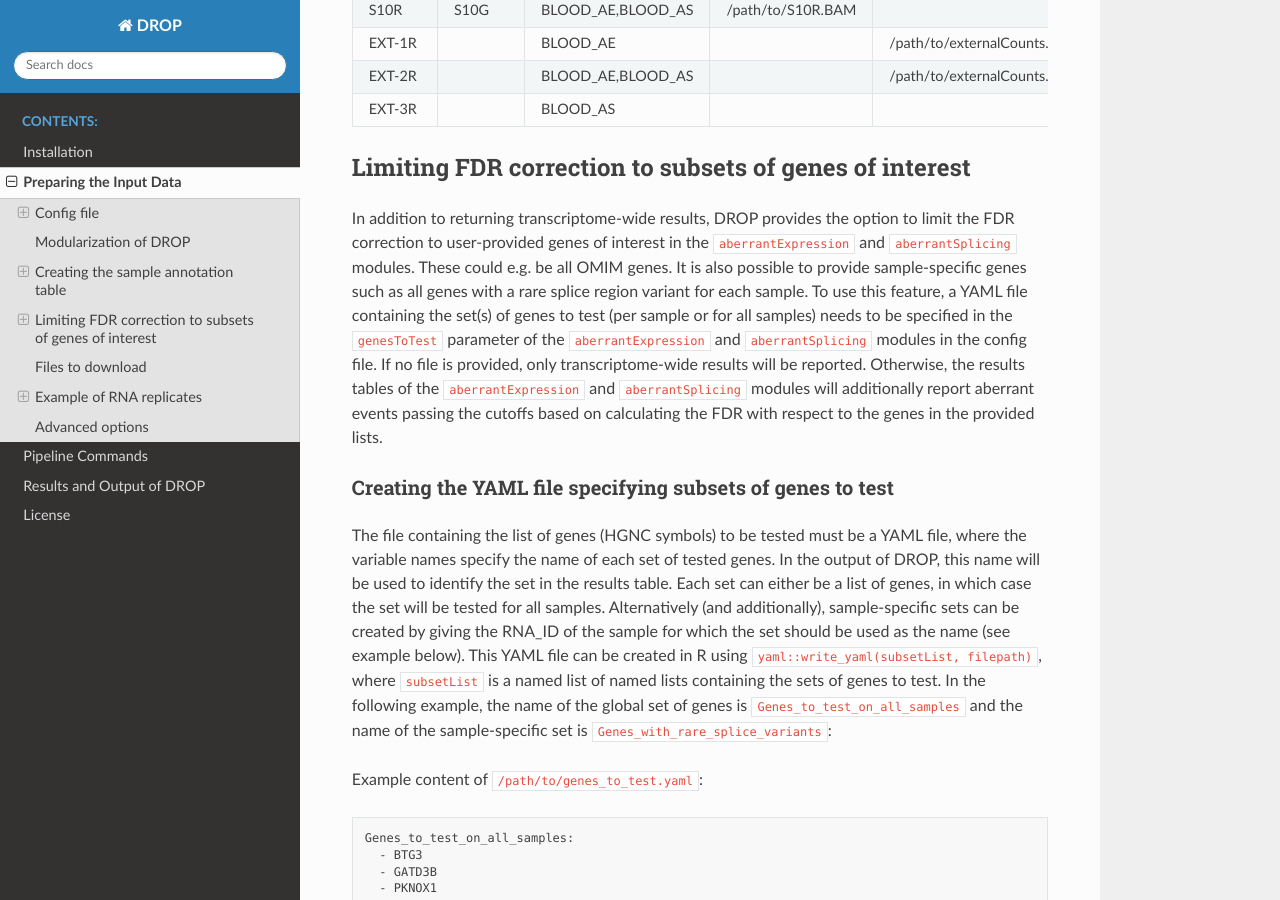
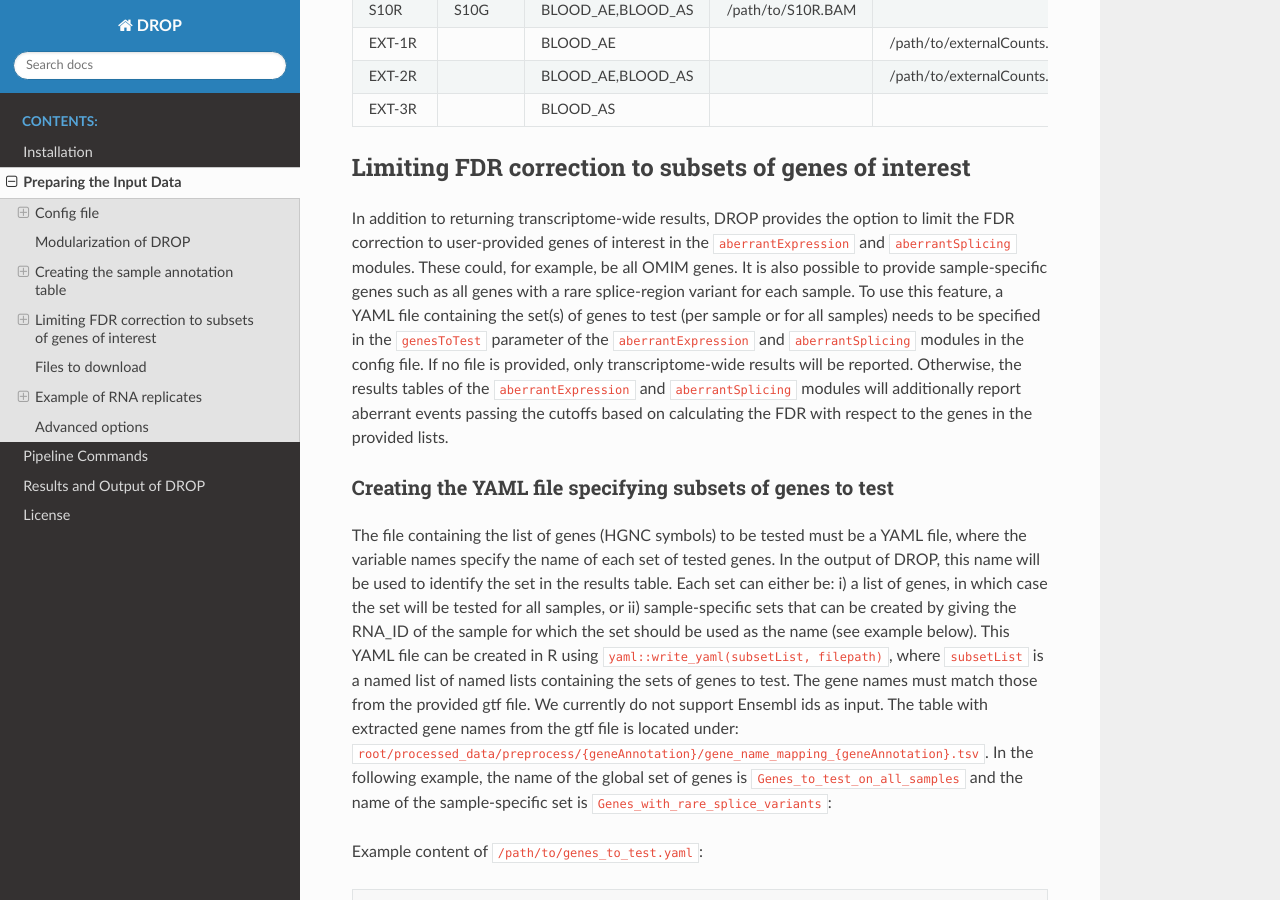
Before and after one commit to gagneurlab/drop, a Sphinx documentation site: the page built from docs/source/prepare.rst, in a window 1280 px wide and 900 px high, scrolled down 7752 px. Built offline with Sphinx 7.4.7 and the Read the Docs theme 2.0.0, drawn with Linux system fonts in a browser that asks for light colours; pages that are not in the unit, such as notebooks, are missing from menus.

Commit message:
Update prepare.rst

```diff
--- a/docs/source/prepare.rst
+++ b/docs/source/prepare.rst
@@ -314,9 +314,9 @@ Limiting FDR correction to subsets of genes of interest
 ------------------------------------
 In addition to returning transcriptome-wide results, DROP provides the option to
 limit the FDR correction to user-provided genes of interest in the
-``aberrantExpression`` and ``aberrantSplicing`` modules. These could e.g. be all
+``aberrantExpression`` and ``aberrantSplicing`` modules. These could, for example, be all
 OMIM genes. It is also possible to provide sample-specific genes such as all
-genes with a rare splice region variant for each sample.
+genes with a rare splice-region variant for each sample.
 To use this feature, a YAML file containing the set(s) of genes to test
 (per sample or for all samples) needs to be specified in the ``genesToTest`` parameter
 of the ``aberrantExpression`` and ``aberrantSplicing`` modules in the config file.
@@ -330,11 +330,14 @@ Creating the YAML file specifying subsets of genes to test
 The file containing the list of genes (HGNC symbols) to be tested must be a YAML file,
 where the variable names specify the name of each set of tested genes. In the output
 of DROP, this name will be used to identify the set in the results table. Each set
-can either be a list of genes, in which case the set will be tested for all samples. Alternatively
-(and additionally), sample-specific sets can be created by giving the RNA_ID of the sample
+can either be: i) a list of genes, in which case the set will be tested for all samples, or ii)
+sample-specific sets that can be created by giving the RNA_ID of the sample
 for which the set should be used as the name (see example below).
 This YAML file can be created in R using ``yaml::write_yaml(subsetList, filepath)``,
 where ``subsetList`` is a named list of named lists containing the sets of genes to test.
+The gene names must match those from the provided gtf file. We currently do not support Ensembl ids as input.
+The table with extracted gene names from the gtf file is located under:
+``root/processed_data/preprocess/{geneAnnotation}/gene_name_mapping_{geneAnnotation}.tsv``.
 In the following example, the name of the global set of genes is ``Genes_to_test_on_all_samples``
 and the name of the sample-specific set is ``Genes_with_rare_splice_variants``:
 
```
